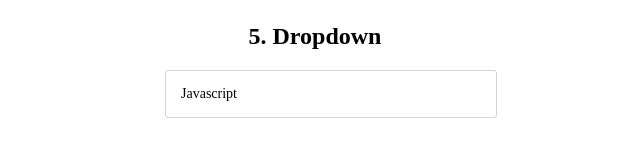
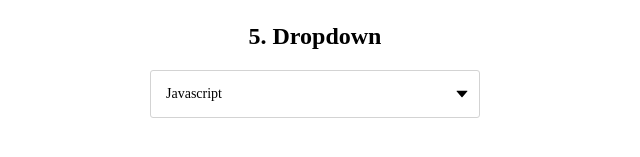
Before and after one commit to daseuls/wanted_pre_onboarding, a React (Create React App) app: page / in a window 1280 px wide. Shown: the part 943-1100 px from the top of the page, without its empty margins (325-965 px from the left). Built offline with nearby package versions, Linux system fonts and the light colour scheme.

Commit message:
feat: Dropdown.js 구현

```diff
--- a/src/components/Dropdown.js
+++ b/src/components/Dropdown.js
@@ -1,6 +1,6 @@
 import React, { useState, useRef } from "react";
 import styled from "styled-components";
-import { AiOutlineSearch } from "react-icons/ai";
+import { AiOutlineSearch, AiFillCaretDown } from "react-icons/ai";
 
 export default function Dropdown() {
   const SELECT_ITEM = [
@@ -24,7 +24,7 @@ export default function Dropdown() {
   const onFilterItemList = () => {
     setItemList(
       [...SELECT_ITEM].filter((item) =>
-        item.name.includes(inputRef.current.value)
+        item.name.toLowerCase().includes(inputRef.current.value.toLowerCase())
       )
     );
   };
@@ -33,9 +33,15 @@ export default function Dropdown() {
     <Container>
       <Title>5. Dropdown</Title>
       <DropdownContainer>
-        <DropdownSelect onClick={() => setIsSelected(!isSelected)}>
-          {selectedItem}
-        </DropdownSelect>
+        <DropdownSelectContainer>
+          <DropdownSelect onClick={() => setIsSelected(!isSelected)}>
+            {selectedItem}
+          </DropdownSelect>
+          <IconContainer>
+            <AiFillCaretDown size={16} color={"black"} />
+          </IconContainer>
+        </DropdownSelectContainer>
+
         {isSelected ? (
           <>
             <DropdownSearchInputContainer>
@@ -80,7 +86,14 @@ const Container = styled.div`
 const Title = styled.h2``;
 
 const DropdownContainer = styled.div`
-  width: 300px;
+  width: 330px;
+`;
+
+const DropdownSelectContainer = styled.div`
+  display: flex;
+  align-items: center;
+  width: 100%;
+  justify-content: flex-end;
 `;
 
 const DropdownSelect = styled.div`
@@ -109,7 +122,7 @@ const DropdownSearchInputContainer = styled.div`
 
 const IconContainer = styled.div`
   position: absolute;
-  margin-left: 10px;
+  margin: 0 10px;
 `;
 
 const DropdownSearchInput = styled.input`
```
